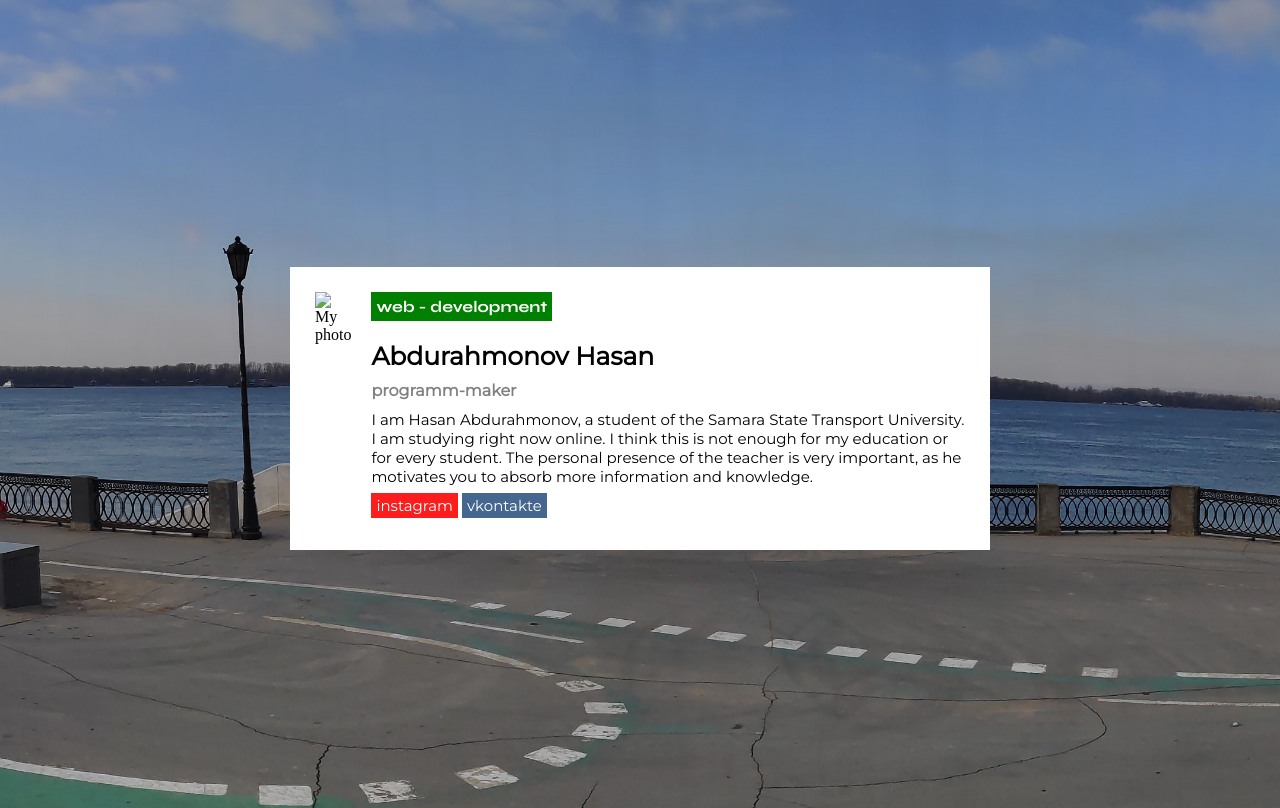
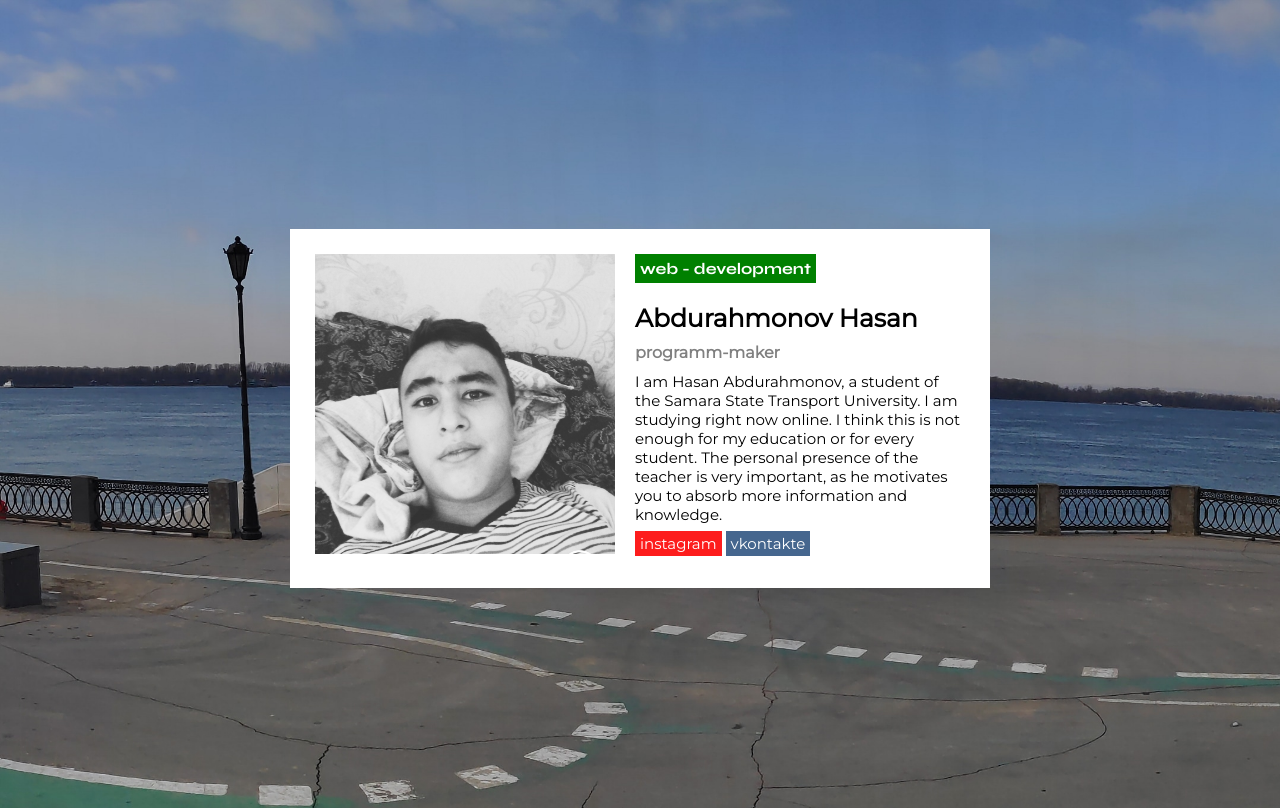
Before and after one commit to hasan2001jk/cite, a plain HTML site: page index.html in a window 1280 px wide. Drawn offline with Linux system fonts and the light colour scheme; files whose address does not match are found by name.

Commit message:
Update index.html

```diff
--- a/index.html
+++ b/index.html
@@ -14,7 +14,7 @@
 
         <!-- Изображение -->
         <div class="card-img">
-            <img src="./img/IMG_20190720_191219_302.jpg" alt="My photo">
+            <img src="IMG_20190720_191219_302.jpg" alt="My photo">
         </div>
         <!-- // Изображение -->
             <!-- Текст -->
```
